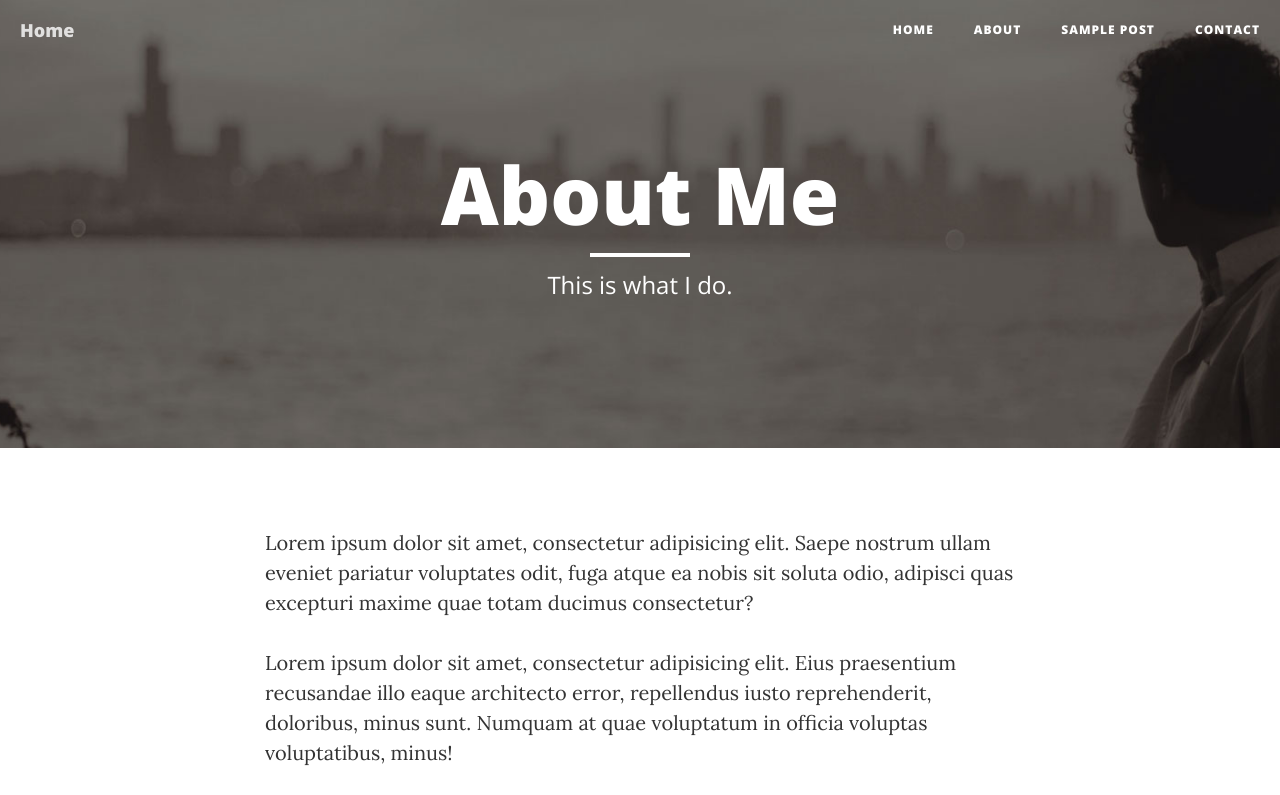
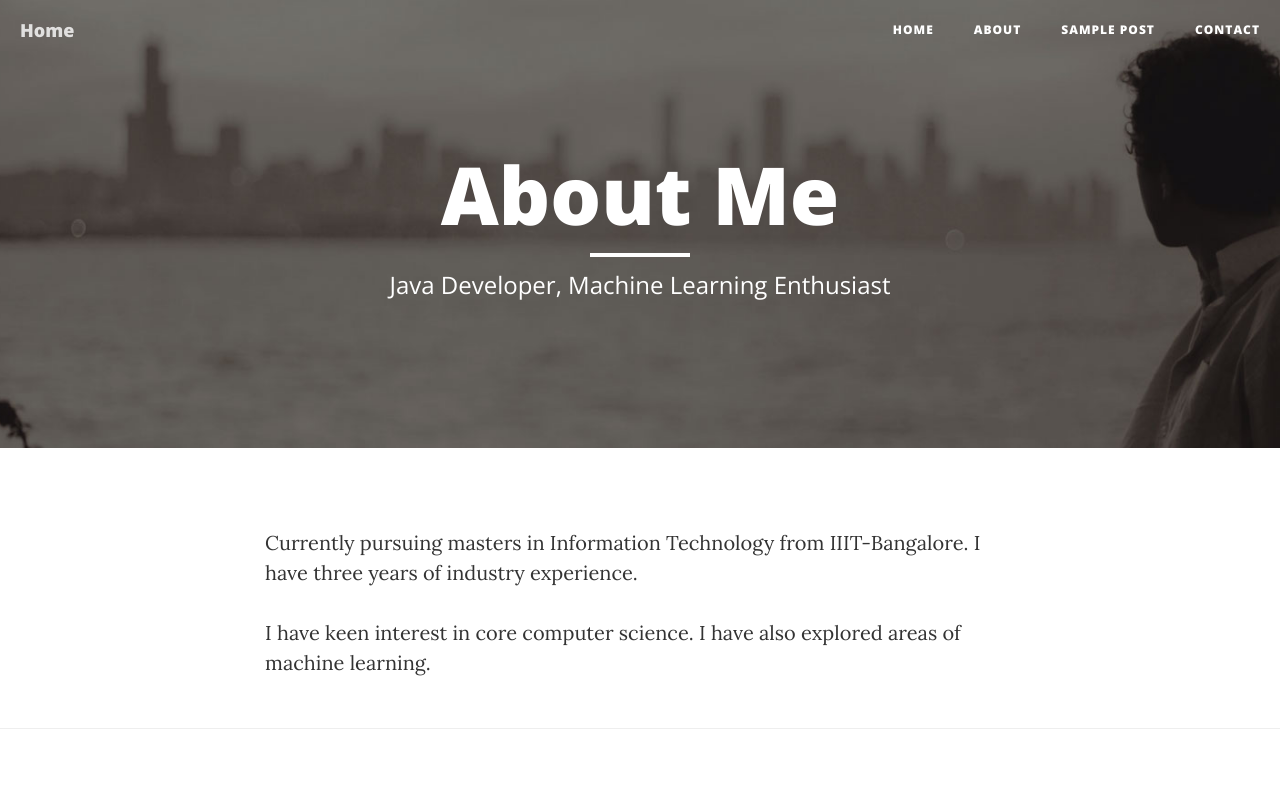
Before and after one commit to amitkumarx86/amitkumarx86.github.io, a website: page about.html in a window 1280 px wide. Shown: the top 795 px of the page. Drawn offline with nearby package versions, Linux system fonts and the light colour scheme.

Commit message:
20161121 second

```diff
--- a/about.html
+++ b/about.html
@@ -76,7 +76,7 @@
                     <div class="page-heading">
                         <h1>About Me</h1>
                         <hr class="small">
-                        <span class="subheading">This is what I do.</span>
+                        <span class="subheading">Java Developer, Machine Learning Enthusiast</span>
                     </div>
                 </div>
             </div>
@@ -87,9 +87,8 @@
     <div class="container">
         <div class="row">
             <div class="col-lg-8 col-lg-offset-2 col-md-10 col-md-offset-1">
-                <p>Lorem ipsum dolor sit amet, consectetur adipisicing elit. Saepe nostrum ullam eveniet pariatur voluptates odit, fuga atque ea nobis sit soluta odio, adipisci quas excepturi maxime quae totam ducimus consectetur?</p>
-                <p>Lorem ipsum dolor sit amet, consectetur adipisicing elit. Eius praesentium recusandae illo eaque architecto error, repellendus iusto reprehenderit, doloribus, minus sunt. Numquam at quae voluptatum in officia voluptas voluptatibus, minus!</p>
-                <p>Lorem ipsum dolor sit amet, consectetur adipisicing elit. Nostrum molestiae debitis nobis, quod sapiente qui voluptatum, placeat magni repudiandae accusantium fugit quas labore non rerum possimus, corrupti enim modi! Et.</p>
+                <p>Currently pursuing masters in Information Technology from IIIT-Bangalore. I have three years of industry experience.</p>
+                <p>I have keen interest in core computer science. I have also explored areas of machine learning.</p>
             </div>
         </div>
     </div>
```
